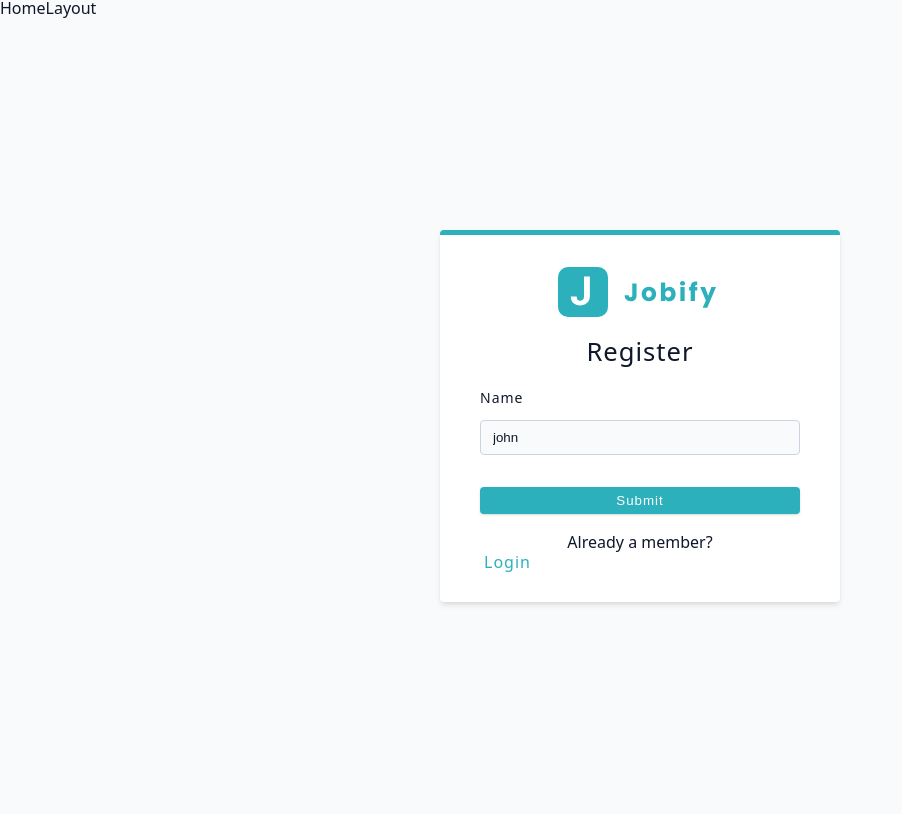
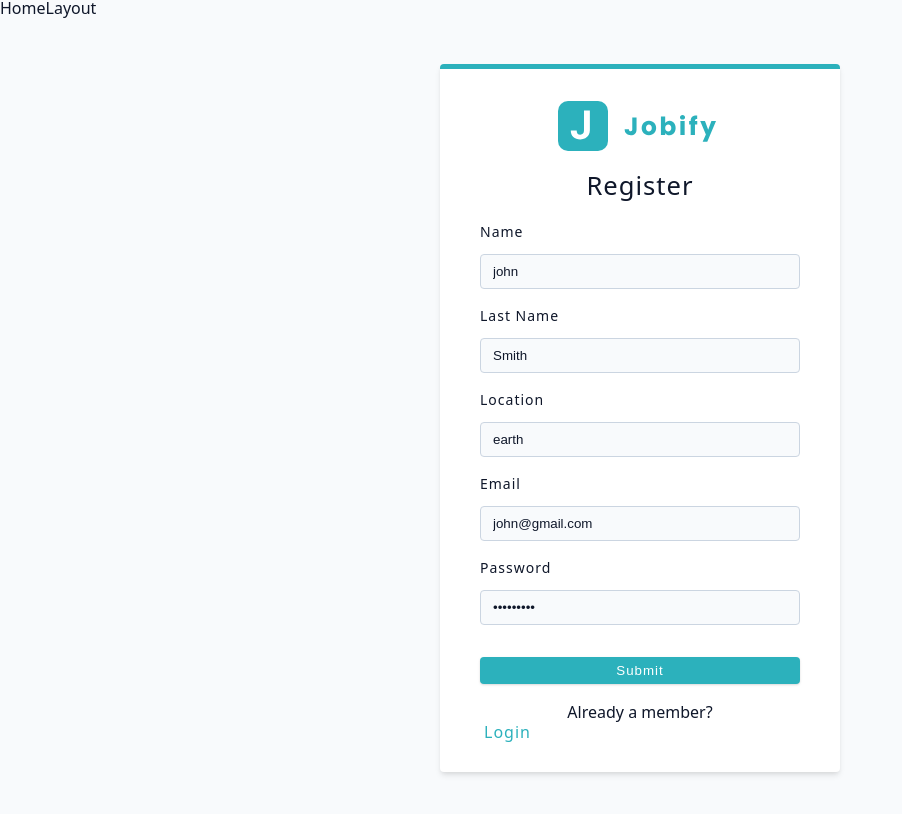
Before and after one commit to PetyoPetkow/MERN-Udemy-Course, a React (Vite) app in the folder client/: page /register in a window 1280 px wide. Shown: the top 814 px of the page, without its empty margins (0-902 px from the left). Built offline with nearby package versions, Linux system fonts and the light colour scheme.

Commit message:
Form Row Component

```diff
--- /dev/null
+++ b/client/src/components/FormRow.tsx
@@ -0,0 +1,28 @@
+import { FC, HTMLInputTypeAttribute } from 'react';
+
+const FormRow: FC<FormRowProps> = ({ type, name, labelText, defaultValue }) => {
+  return (
+    <div className="form-row">
+      <label htmlFor={name} className="form-label">
+        {labelText || name}
+      </label>
+      <input
+        type={type}
+        id={name}
+        name={name}
+        className="form-input"
+        defaultValue={defaultValue || ''}
+        required
+      />
+    </div>
+  );
+};
+
+interface FormRowProps {
+  type: HTMLInputTypeAttribute;
+  name: string;
+  labelText?: string;
+  defaultValue?: string | number;
+}
+
+export default FormRow;
--- a/client/src/components/index.ts
+++ b/client/src/components/index.ts
@@ -1 +1,2 @@
 export { default as Logo } from './Logo';
+export { default as FormRow } from './FormRow';
--- a/client/src/pages/Register.tsx
+++ b/client/src/pages/Register.tsx
@@ -1,7 +1,7 @@
 import { FC } from 'react';
 import { Link } from 'react-router-dom';
 import Wrapper from '../assets/wrappers/RegisterAndLoginPage';
-import { Logo } from '../components';
+import { FormRow, Logo } from '../components';
 
 const Register: FC<RegisterProps> = () => {
   return (
@@ -9,19 +9,16 @@ const Register: FC<RegisterProps> = () => {
       <form className="form">
         <Logo />
         <h4>Register</h4>
-        <div className="form-row">
-          <label htmlFor="name" className="form-label">
-            name
-          </label>
-          <input
-            type="text"
-            id="name"
-            name="name"
-            className="form-input"
-            defaultValue="john"
-            required
-          />
-        </div>
+        <FormRow type="text" name="name" defaultValue="john" />
+        <FormRow
+          type="text"
+          name="lastName"
+          labelText="last name"
+          defaultValue="Smith"
+        />
+        <FormRow type="text" name="location" defaultValue="earth" />
+        <FormRow type="email" name="email" defaultValue="john@gmail.com" />
+        <FormRow type="password" name="password" defaultValue="secret123" />
         <button type="submit" className="btn btn-block">
           submit
         </button>
```
